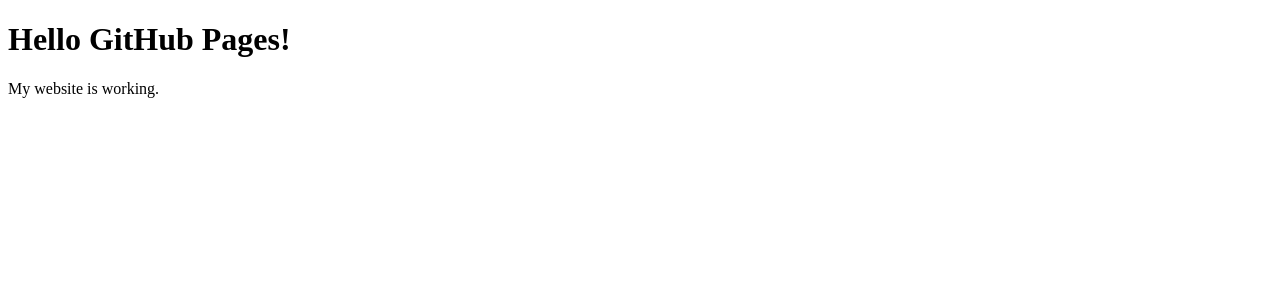
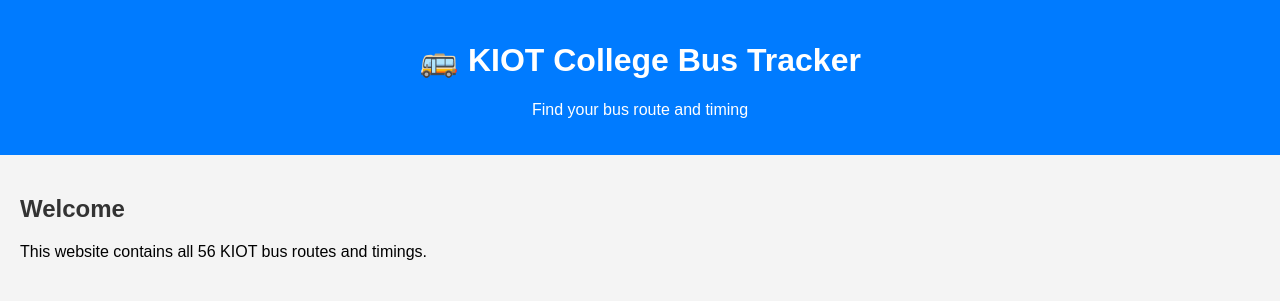
Before and after one commit to Jagadeep-43/college-bus-tracker, a plain HTML site: page index.html in a window 1280 px wide. Drawn offline with Linux system fonts and the light colour scheme.

Commit message:
Update index.html

```diff
--- a/index.html
+++ b/index.html
@@ -1,10 +1,31 @@
 <!DOCTYPE html>
-<html>
+<html lang="en">
 <head>
-    <title>My First Website</title>
+    <meta charset="UTF-8">
+    <meta name="viewport" content="width=device-width, initial-scale=1.0">
+    <title>KIOT College Bus Tracker</title>
+
+    <link rel="stylesheet" href="style.css">
 </head>
+
 <body>
-    <h1>Hello GitHub Pages!</h1>
-    <p>My website is working.</p>
+
+<header>
+    <h1>🚌 KIOT College Bus Tracker</h1>
+    <p>Find your bus route and timing</p>
+</header>
+
+<main>
+    <h2>Welcome</h2>
+
+    <p>This website contains all 56 KIOT bus routes and timings.</p>
+
+    <div id="busList">
+        <!-- Bus details will be added here -->
+    </div>
+</main>
+
+<script src="script.js"></script>
+
 </body>
 </html>
```
